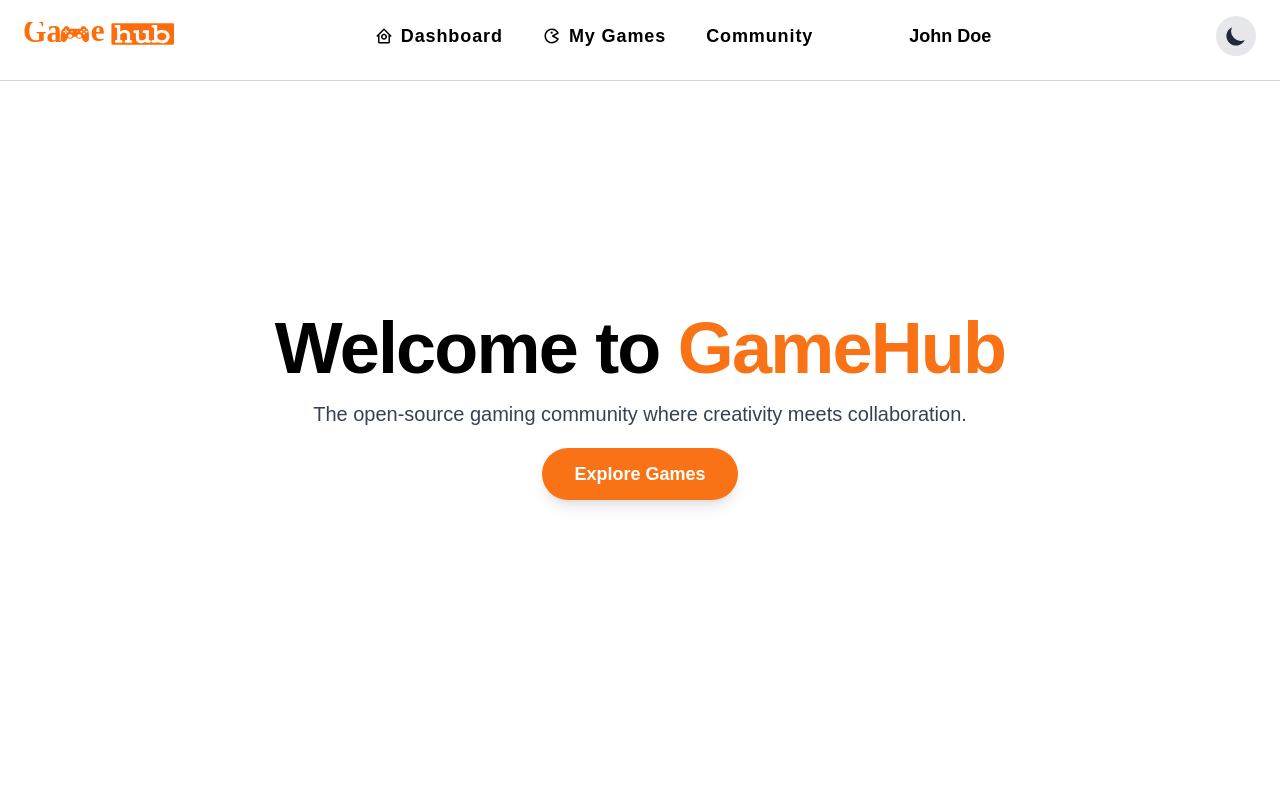
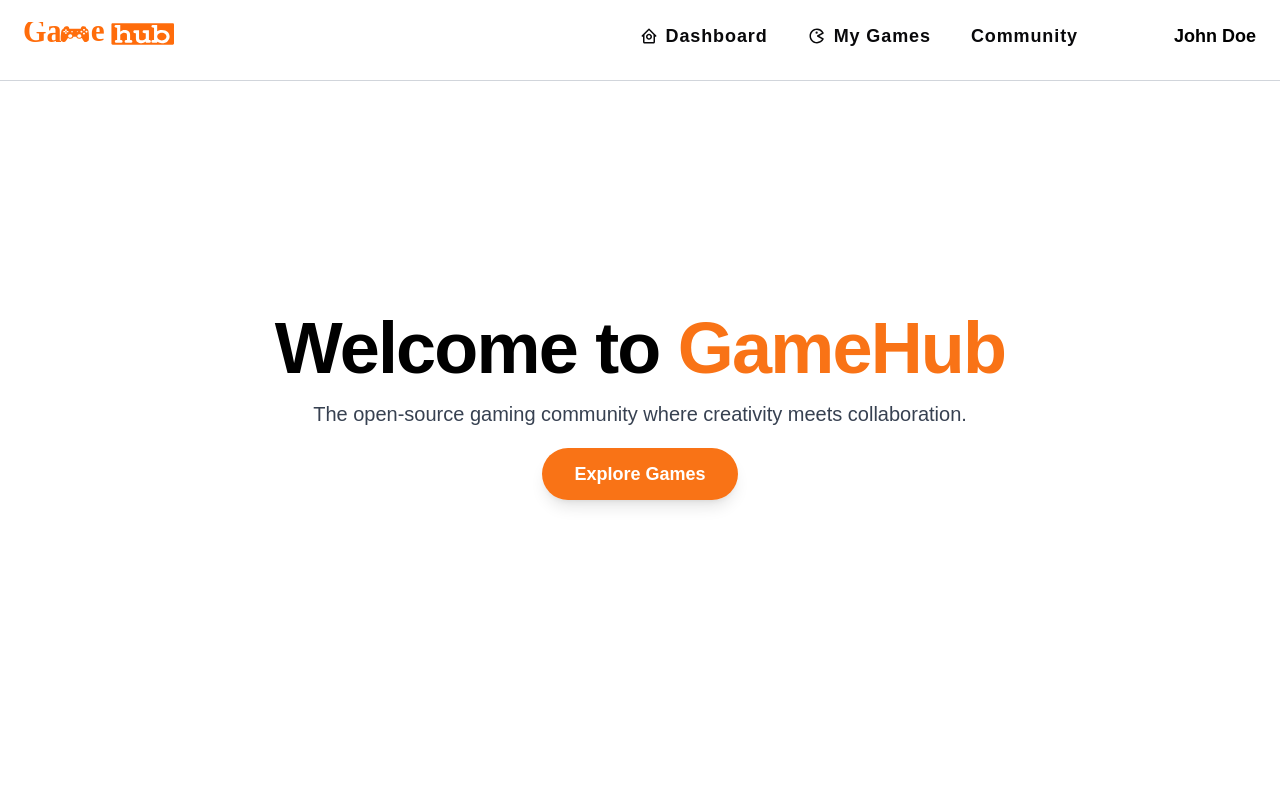
Before and after one commit to brandoniscoding-dev/GameHub, a Next.js app: page / in a window 1280 px wide. Shown: the top 800 px of the page. Built offline with nearby package versions, Linux system fonts and the light colour scheme; grey boxes are pictures that could not be loaded.

Commit message:
refactor : delete themeToggle on header (#1)

```diff
--- a/src/components/Header.tsx
+++ b/src/components/Header.tsx
@@ -1,10 +1,8 @@
-// components/Header.tsx
-
 'use client'; // Ligne ajoutée pour le rendu côté client
 
 import { useEffect, useState } from "react";
 import { motion } from "framer-motion";
-import { HiMenu, HiSun, HiMoon } from "react-icons/hi"; // Importation des icônes
+import { HiMenu } from "react-icons/hi"; // Importation des icônes
 import { BiGame, BiUser, BiHomeCircle } from "react-icons/bi";
 import { Sheet, SheetContent, SheetHeader, SheetTitle, SheetTrigger } from "@/components/ui/sheet";
 import { Button } from "@/components/ui/button";
@@ -23,36 +21,26 @@ const NavLink = ({ href, children, icon }: NavLinkProps) => {
   return (
     <motion.a
       href={href}
-      className="flex items-center gap-2 text-black dark:text-white relative group text-lg font-semibold tracking-wider"
+      className="flex items-center gap-2 relative group text-lg font-semibold tracking-wider transition-colors duration-300"
       whileHover={{ scale: 1.1, color: "#FFA500" }}
       whileTap={{ scale: 0.95 }}
       initial={{ opacity: 0, y: 30 }}
       animate={{ opacity: 1, y: 0 }}
       transition={{ duration: 0.4, ease: "easeInOut" }}
+      style={{ color: "inherit" }} // Permet de prendre la couleur héritée du parent
     >
       {icon}
       {children}
       <span className="absolute left-0 -bottom-0.5 w-full h-0.5 bg-orange-500 transition-all duration-300 scale-x-0 group-hover:scale-x-100" />
     </motion.a>
   );
-};
-
-
-
-
+}
 
 const Header = ({ isAuthenticated, user }: { isAuthenticated: boolean; user?: { name: string; avatarUrl: string } }) => {
   const [isScrolled, setIsScrolled] = useState(false);
   const [isDarkMode, setIsDarkMode] = useState<boolean>(false);
 
   useEffect(() => {
-    // Récupérer la préférence de thème de localStorage
-    const storedTheme = localStorage.getItem("theme");
-    if (storedTheme) {
-      setIsDarkMode(storedTheme === "dark");
-      document.documentElement.classList.toggle("dark", storedTheme === "dark");
-    }
-
     const handleScroll = () => {
       setIsScrolled(window.scrollY > 0);
     };
@@ -61,6 +49,14 @@ const Header = ({ isAuthenticated, user }: { isAuthenticated: boolean; user?: {
     return () => {
       window.removeEventListener("scroll", handleScroll);
     };
+  }, []);
+
+  useEffect(() => {
+    const storedTheme = localStorage.getItem("theme");
+    if (storedTheme) {
+      setIsDarkMode(storedTheme === "dark");
+      document.documentElement.classList.toggle("dark", storedTheme === "dark");
+    }
   }, []);
 
   const toggleTheme = () => {
@@ -73,7 +69,7 @@ const Header = ({ isAuthenticated, user }: { isAuthenticated: boolean; user?: {
   return (
     <>
       <motion.nav
-        className={`fixed top-0 w-full z-50 bg-transparent ${isScrolled ? "shadow-lg" : "shadow-none"} transition-shadow duration-500`}
+        className={`fixed top-0 w-full z-50 bg-transparent backdrop-blur-lg ${isScrolled ? "shadow-lg" : "shadow-none"} transition-shadow duration-500`}
         initial={{ y: -100, opacity: 0 }}
         animate={{ y: 0, opacity: 1 }}
         exit={{ y: -100, opacity: 0 }}
@@ -90,14 +86,14 @@ const Header = ({ isAuthenticated, user }: { isAuthenticated: boolean; user?: {
           </motion.div>
 
           {/* Menu desktop */}
-          <div className="hidden md:flex space-x-10 items-center">
+          <div className="hidden md:flex space-x-10 items-center ml-auto">
             {!isAuthenticated && (
               <>
                 <NavLink href="/home" icon={<BiHomeCircle />}>Home</NavLink>
                 <NavLink href="/about" icon={<BiUser />}>About</NavLink>
                 <NavLink href="/games" icon={<BiGame />}>Games</NavLink>
                 <NavLink href="/features">Features</NavLink>
-                <JoinNowButton/>
+                <JoinNowButton />
               </>
             )}
             {isAuthenticated && user && (
@@ -109,11 +105,6 @@ const Header = ({ isAuthenticated, user }: { isAuthenticated: boolean; user?: {
               </>
             )}
           </div>
-
-          {/* Icône pour basculer le thème */}
-          <button onClick={toggleTheme} className="p-2 rounded-full bg-gray-200 dark:bg-gray-800 ml-4 md:ml-6">
-            {isDarkMode ? <HiSun className="text-yellow-500" size={24} /> : <HiMoon className="text-gray-800" size={24} />}
-          </button>
 
           {/* Menu mobile */}
           <div className="md:hidden">
@@ -145,10 +136,6 @@ const Header = ({ isAuthenticated, user }: { isAuthenticated: boolean; user?: {
                       <NavLink href="/profile" icon={<BiUser />}>Profile</NavLink>
                     </>
                   )}
-                  {/* Icône pour basculer le thème mobile */}
-                  <button onClick={toggleTheme} className="p-2 rounded-full bg-gray-200 dark:bg-gray-800 mt-4">
-                    {isDarkMode ? <HiSun className="text-yellow-500" size={24} /> : <HiMoon className="text-gray-800" size={24} />}
-                  </button>
                 </div>
               </SheetContent>
             </Sheet>
```
